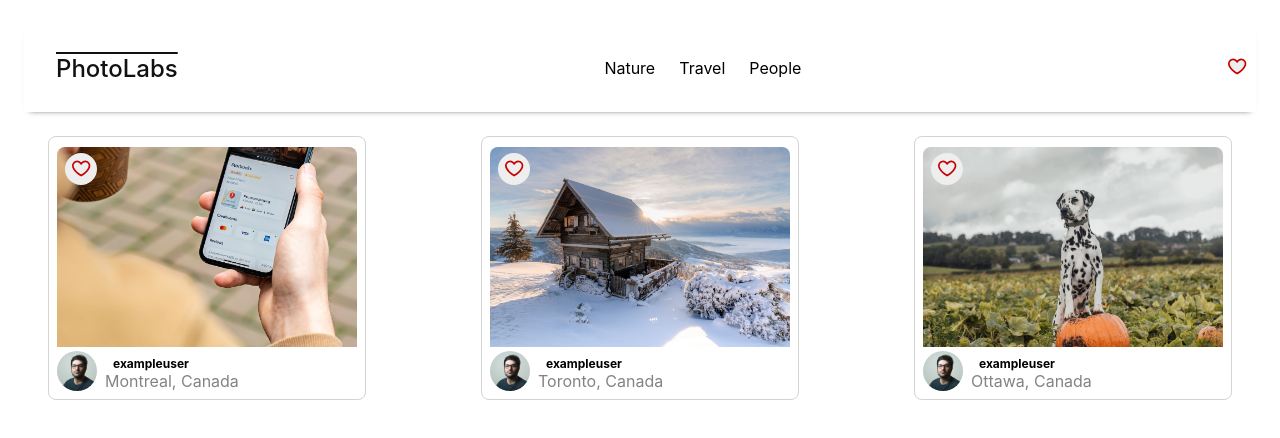
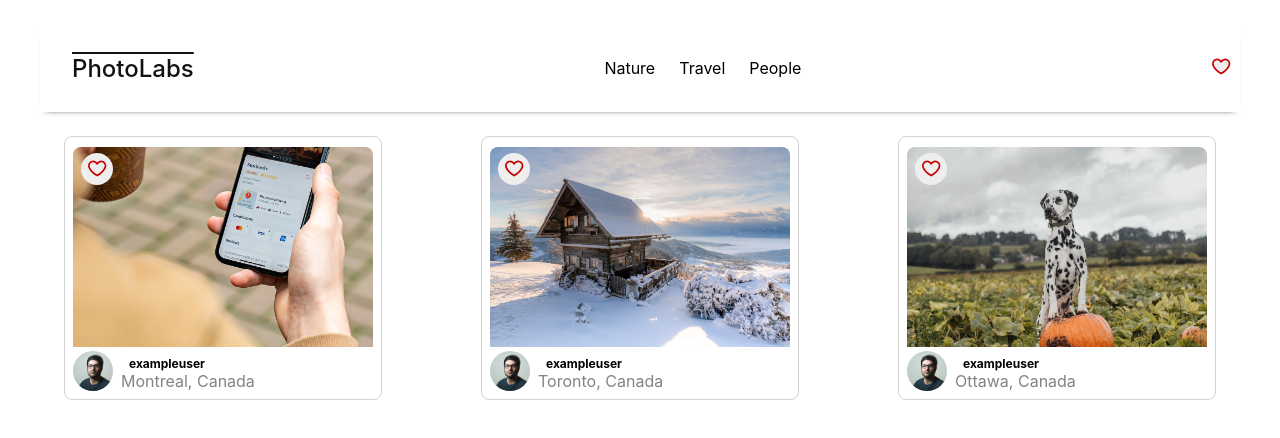
Before and after one commit to p-gupta98/photolabs, a React (Create React App) app in the folder frontend/: page / in a window 1280 px wide. Shown: the top 438 px of the page. Built offline with nearby package versions, Linux system fonts and the light colour scheme; the HTML template or start-up script is replaced by a standard one.

Commit message:
Add the HomeRoute component and wrap navigation bar and Photolist

```diff
--- a/frontend/src/App.jsx
+++ b/frontend/src/App.jsx
@@ -1,9 +1,7 @@
 import React from 'react';
 import './App.scss';
-import PhotoList from 'components/PhotoList';
-import TopicList from 'components/TopicList';
-import TopNavigation from 'components/TopNavigationBar';
-import FavBadge from 'components/FavBadge';
+
+import HomeRoute from 'routes/HomeRoute';
 
 
 
@@ -11,11 +9,7 @@
 const App = () => {
   return (
     <div className="App">
-      {/* {renderPhotoListItems()} */}
-      <TopNavigation/>
-
-
-      <PhotoList/>
+      <HomeRoute />
     </div>
   );
 };
--- a/frontend/src/routes/HomeRoute.jsx
+++ b/frontend/src/routes/HomeRoute.jsx
@@ -1,11 +1,13 @@
 import React from 'react';
-
+import TopNavigation from 'components/TopNavigationBar';
+import PhotoList from 'components/PhotoList';
 import '../styles/HomeRoute.scss';
 
 const HomeRoute = () => {
   return (
     <div className="home-route">
-      {/* Insert React */}
+      <TopNavigation/>
+      <PhotoList/>
     </div>
   );
 };
```
